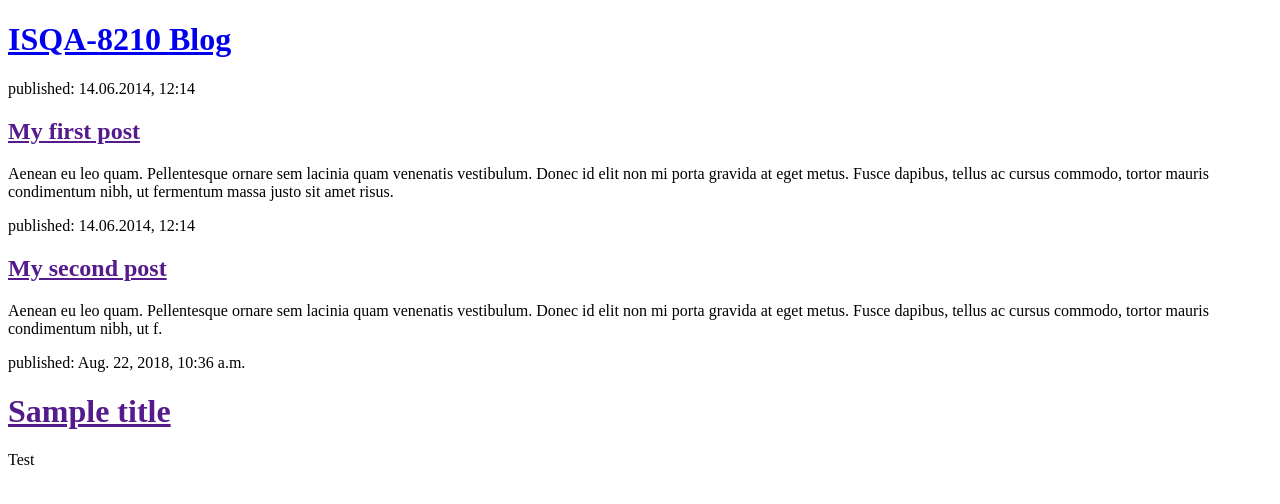
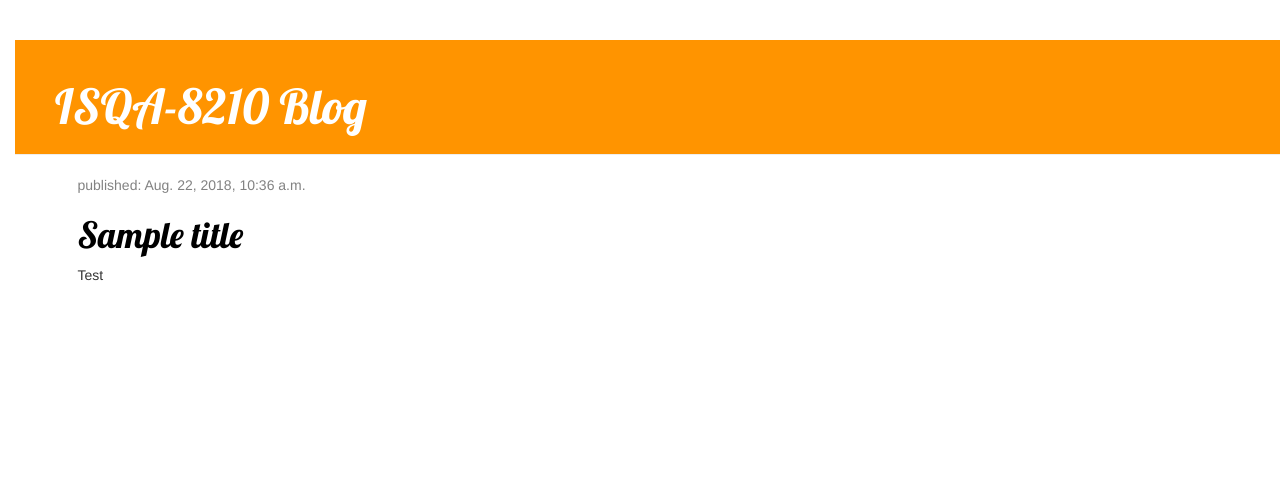
Before and after one commit to scottrpoulin/ISQA8210, a Django app: page / in a window 1280 px wide. Shown: the top 504 px of the page. Run offline with Django 3.2, Linux system fonts and the light colour scheme; data comes from the database, SQL or seed files in the repository; some libraries are stand-ins or nearby versions.

Commit message:
Added More HTML and Detail Blog and CSS

```diff
--- /dev/null
+++ b/blog/static/css/blog.css
@@ -0,0 +1,53 @@
+h1 a {
+    color: #FCA205;
+    font-family: 'Lobster';
+}
+body {
+    padding-left: 15px;
+}
+.page-header {
+    background-color: #ff9400;
+    margin-top: 0;
+    padding: 20px 20px 20px 40px;
+}
+
+.page-header h1, .page-header h1 a, .page-header h1 a:visited, .page-header h1 a:active {
+    color: #ffffff;
+    font-size: 36pt;
+    text-decoration: none;
+}
+
+.content {
+    margin-left: 40px;
+}
+
+h1, h2, h3, h4 {
+    font-family: 'Lobster', cursive;
+}
+
+.date {
+    color: #828282;
+}
+
+.save {
+    float: right;
+}
+
+.post-form textarea, .post-form input {
+    width: 100%;
+}
+
+.top-menu, .top-menu:hover, .top-menu:visited {
+    color: #ffffff;
+    float: right;
+    font-size: 26pt;
+    margin-right: 20px;
+}
+
+.post {
+    margin-bottom: 70px;
+}
+
+.post h1 a, .post h1 a:visited {
+    color: #000000;
+}
--- /dev/null
+++ b/blog/templates/blog/base.html
@@ -0,0 +1,25 @@
+<!DOCTYPE html>
+{% load static %}
+<html lang="en">
+<head>
+    <link rel="stylesheet" href="{% static 'css/blog.css' %}">
+    <link href="//fonts.googleapis.com/css?family=Lobster&subset=latin,latin-ext" rel="stylesheet" type="text/css">
+    <link rel="stylesheet" href="//maxcdn.bootstrapcdn.com/bootstrap/3.2.0/css/bootstrap.min.css">
+    <link rel="stylesheet" href="//maxcdn.bootstrapcdn.com/bootstrap/3.2.0/css/bootstrap-theme.min.css">
+    <meta charset="UTF-8">
+    <title>ISQA-8210</title>
+</head>
+<body>
+    <div class="page-header">
+        <h1><a href="/">ISQA-8210 Blog</a></h1>
+    </div>
+    <div class="content container">
+        <div class="row">
+            <div class="col-md-8">
+                {% block content %}
+                {% endblock %}
+            </div>
+        </div>
+    </div>
+</body>
+</html>
--- a/blog/templates/blog/post_list.html
+++ b/blog/templates/blog/post_list.html
@@ -1,32 +1,45 @@
 <!DOCTYPE html>
+{% extends 'blog/base.html' %}
+{% load static %}
 <html lang="en">
 <head>
+    <link rel="stylesheet" href="{% static 'css/blog.css' %}">
+    <link href="//fonts.googleapis.com/css?family=Lobster&subset=latin,latin-ext" rel="stylesheet" type="text/css">
+    <link rel="stylesheet" href="//maxcdn.bootstrapcdn.com/bootstrap/3.2.0/css/bootstrap.min.css">
+    <link rel="stylesheet" href="//maxcdn.bootstrapcdn.com/bootstrap/3.2.0/css/bootstrap-theme.min.css">
     <meta charset="UTF-8">
     <title>ISQA-8210</title>
 </head>
 <body>
-    <div>
-        <h1><a href="/">ISQA-8210 Blog</a></h1>
-    </div>
+    <!--<div  class="page-header">-->
+        <!--<h1><a href="/">ISQA-8210 Blog</a></h1>-->
+    <!--</div>-->
 
-    <div>
-        <p>published: 14.06.2014, 12:14</p>
-        <h2><a href="">My first post</a></h2>
-        <p>Aenean eu leo quam. Pellentesque ornare sem lacinia quam venenatis vestibulum. Donec id elit non mi porta gravida at eget metus. Fusce dapibus, tellus ac cursus commodo, tortor mauris condimentum nibh, ut fermentum massa justo sit amet risus.</p>
-    </div>
+    <!--<div>-->
+        <!--<p>published: 14.06.2014, 12:14</p>-->
+        <!--<h2><a href="">My first post</a></h2>-->
+        <!--<p>Aenean eu leo quam. Pellentesque ornare sem lacinia quam venenatis vestibulum. Donec id elit non mi porta gravida at eget metus. Fusce dapibus, tellus ac cursus commodo, tortor mauris condimentum nibh, ut fermentum massa justo sit amet risus.</p>-->
+    <!--</div>-->
 
-    <div>
-        <p>published: 14.06.2014, 12:14</p>
-        <h2><a href="">My second post</a></h2>
-        <p>Aenean eu leo quam. Pellentesque ornare sem lacinia quam venenatis vestibulum. Donec id elit non mi porta gravida at eget metus. Fusce dapibus, tellus ac cursus commodo, tortor mauris condimentum nibh, ut f.</p>
-    </div>
+    <!--<div>-->
+        <!--<p>published: 14.06.2014, 12:14</p>-->
+        <!--<h2><a href="">My second post</a></h2>-->
+        <!--<p>Aenean eu leo quam. Pellentesque ornare sem lacinia quam venenatis vestibulum. Donec id elit non mi porta gravida at eget metus. Fusce dapibus, tellus ac cursus commodo, tortor mauris condimentum nibh, ut f.</p>-->
+    <!--</div>-->
 
-    {% for post in posts %}
-        <div>
-            <p>published: {{ post.published_date }}</p>
-            <h1><a href="">{{ post.title }}</a></h1>
-            <p>{{ post.text|linebreaksbr }}</p>
-        </div>
-    {% endfor %}
+
+
+    {% block content %}
+        {% for post in posts %}
+            <div class="post">
+                <div class="date">
+                    <p>published: {{ post.published_date }}</p>
+                </div>
+                <h1><a href="{% url 'post_detail' pk=post.pk %}">{{ post.title }}</a></h1>
+                <p>{{ post.text|linebreaksbr }}</p>
+            </div>
+        {% endfor %}
+    {% endblock %}
+
 </body>
 </html>
--- a/blog/urls.py
+++ b/blog/urls.py
@@ -3,4 +3,5 @@ from . import views
 
 urlpatterns = [
     path('', views.post_list, name='post_list'),
+    path('post/<int:pk>/', views.post_detail, name='post_detail'),
 ]
--- a/blog/views.py
+++ b/blog/views.py
@@ -1,4 +1,4 @@
-from django.shortcuts import render
+from django.shortcuts import render, get_object_or_404
 from django.utils import timezone
 from .models import Post
 
@@ -6,4 +6,8 @@ def post_list(request):
     posts = Post.objects.filter(published_date__lte=timezone.now()).order_by('published_date')
     return render(request, 'blog/post_list.html', {'posts':posts})
 
+def post_detail(request, pk):
+    post = get_object_or_404(Post, pk=pk)
+    return render(request, 'blog/post_detail.html', {'post': post})
+
 # Create your views here.
```
Also changed, not shown: blog/templates/blog/post_detail.html (added, +14 -0 lines).
